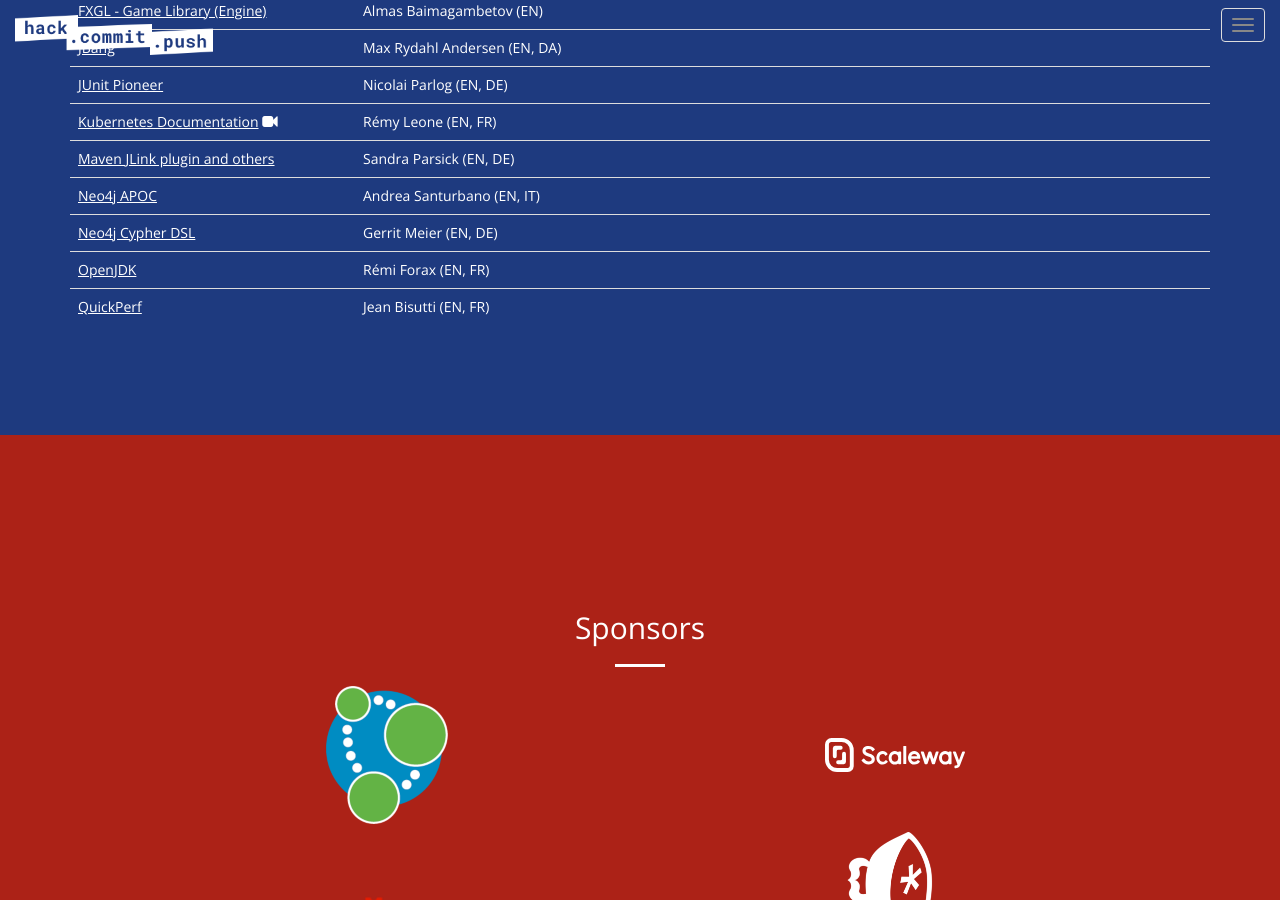
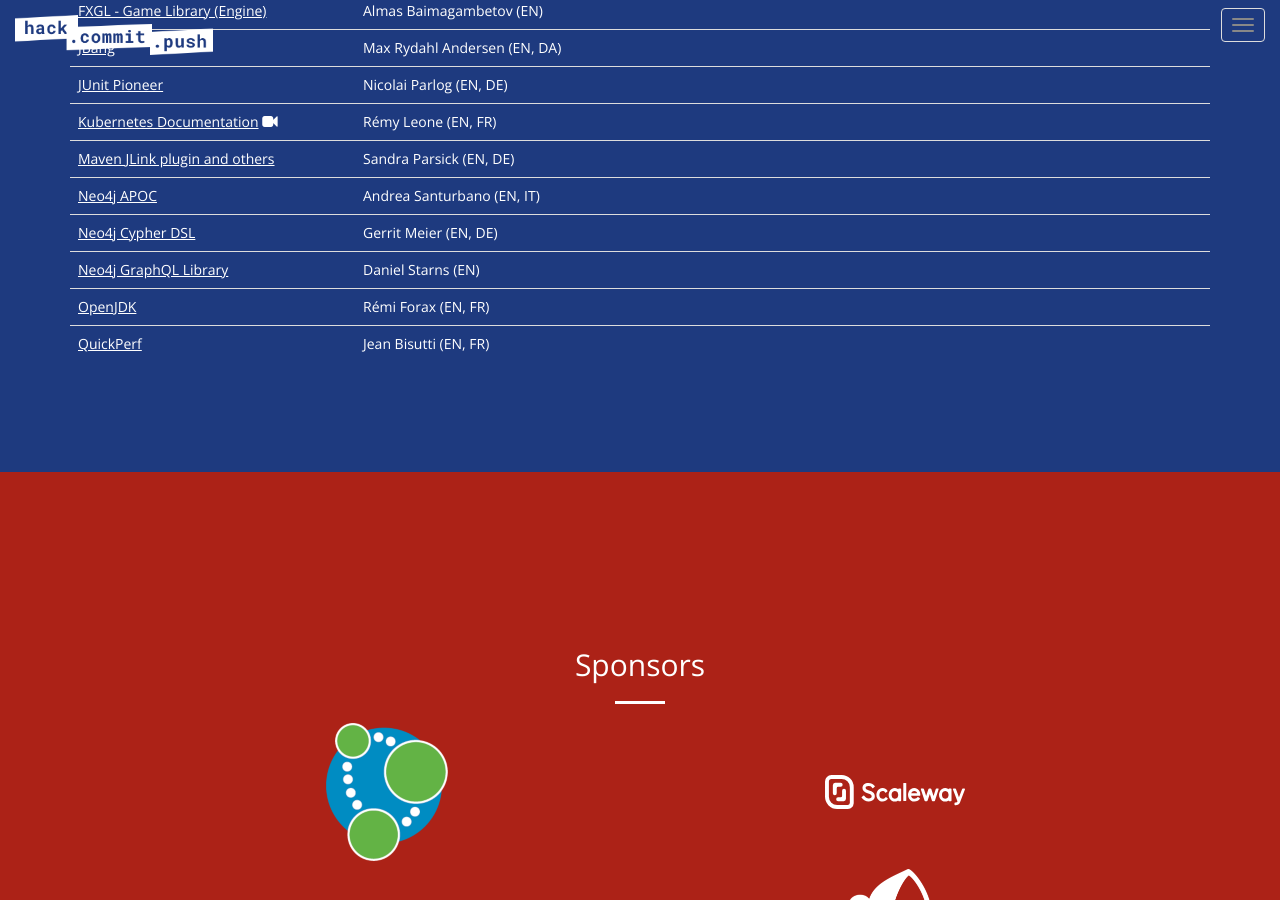
Before and after one commit to hack-commit-push/paris2021, a Jekyll site: the page built from index.html, in a window 1280 px wide and 900 px high, scrolled down 4191 px. Built offline with Jekyll 4.4.1, drawn with Linux system fonts in a browser that asks for light colours.

Commit message:
Add Neo4j GraphQL library

```diff
--- a/_data/projects.yml
+++ b/_data/projects.yml
@@ -128,3 +128,9 @@
       spoken_languages:
         - EN
         - IT
+- name: Neo4j GraphQL Library
+  url: https://neo4j.com/docs/graphql-manual/current/
+  leads:
+    - name: Daniel Starns
+      spoken_languages:
+        - EN
```
